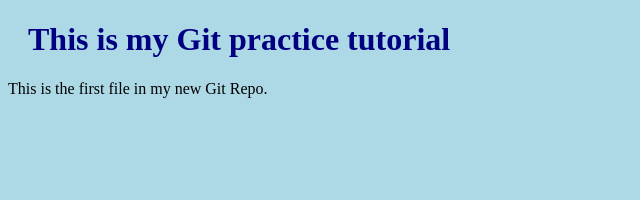
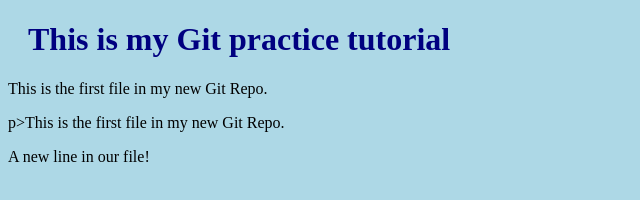
Before and after one commit to Mandipsingh/testing-page, a plain HTML site: page index.html in a window 1280 px wide. Shown: the whole page, without its empty margins (0-640 px from the left). Drawn offline with Linux system fonts and the light colour scheme.

Commit message:
Updated index.html with a new line

```diff
--- a/index.html
+++ b/index.html
@@ -8,6 +8,8 @@
 
 <h1>This is my Git practice tutorial</h1>
 <p>This is the first file in my new Git Repo.</p>
+p>This is the first file in my new Git Repo.</p>
+<p>A new line in our file!</p>
 
 </body>
 </html>
```
